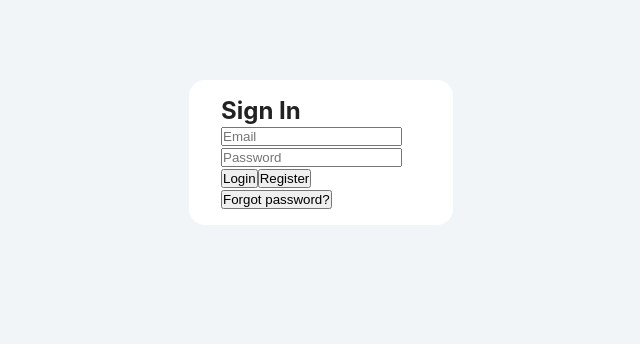
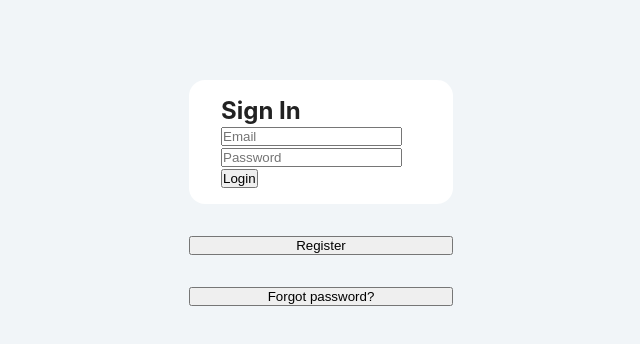
Before and after one commit to aleksanterijaakola/varausapp, a React (Create React App) app: page / in a window 1280 px wide. Shown: the top 344 px of the page, without its empty margins (323-963 px from the left). Built offline with nearby package versions, Linux system fonts and the light colour scheme.

Commit message:
Implement navigation to Registration Page

```diff
--- a/src/pages/Login.js
+++ b/src/pages/Login.js
@@ -1,10 +1,13 @@
 import React, { useState } from "react";
+import { useHistory } from "react-router-dom";
 import '../App.css';
 
+const Login = () => {
 
-const Login = () => {
   const [password, setPassword] = useState("");
   const [email, setEmail] = useState("");
+  const history = useHistory();
+
 
   const handleSubmit = (e) => {
     e.preventDefault();
@@ -43,17 +46,19 @@ const Login = () => {
               validate
             />
           </div>
-          <button type="submit" className="buttonContainer">
+          <button type="submit" className="buttonContainer" >
             Login
           </button>
-          <button type="submit" className="buttonContainer">
-            Register
-          </button>
-          <button type="submit" className="buttonContainer">
-            Forgot password?
-          </button>
+
         </form>
+        <button onClick={()=> history.push('/registration')}>
+          Register
+        </button>
+        <button >
+          Forgot password?
+        </button>
       </article>
+
     </>
   );
 };
```
